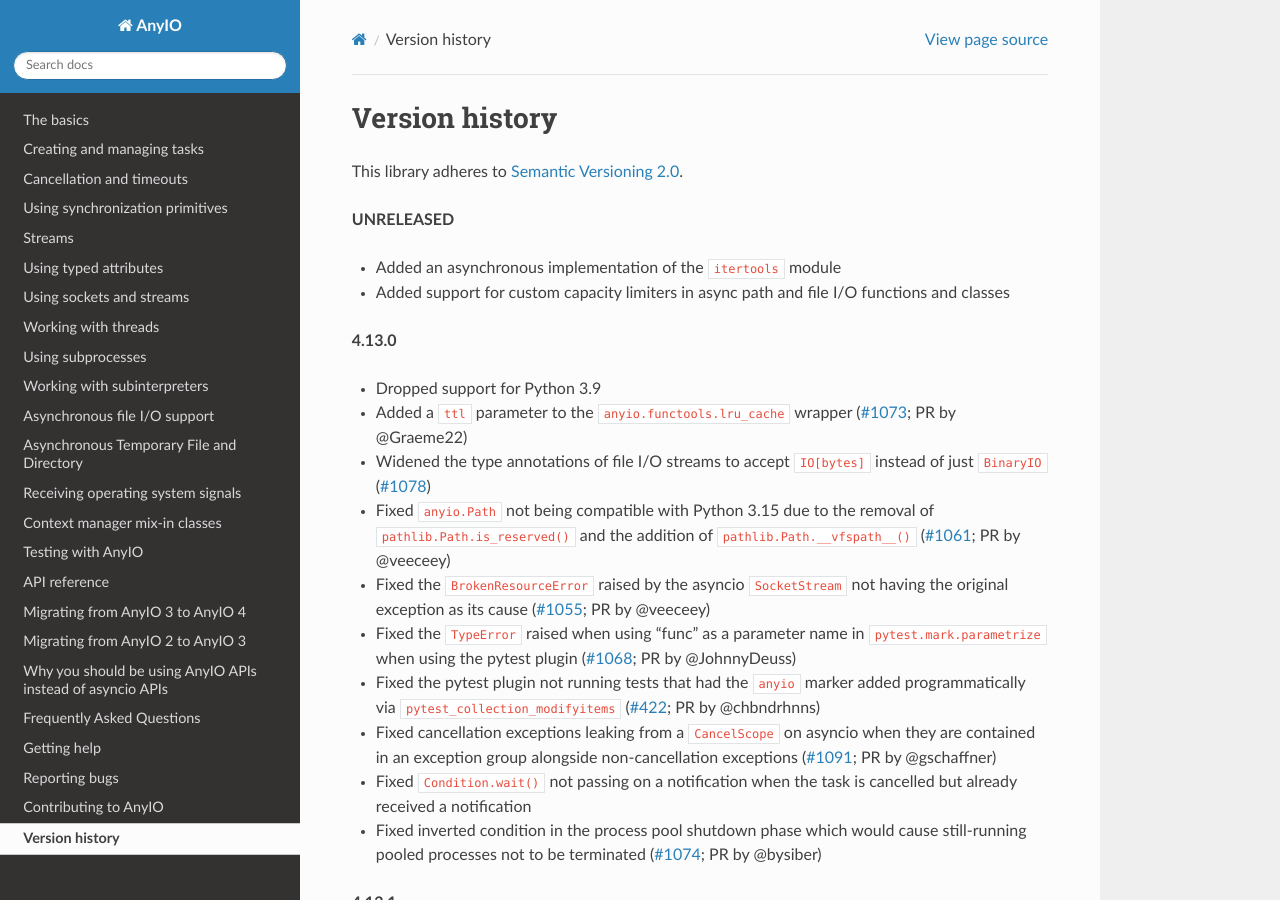
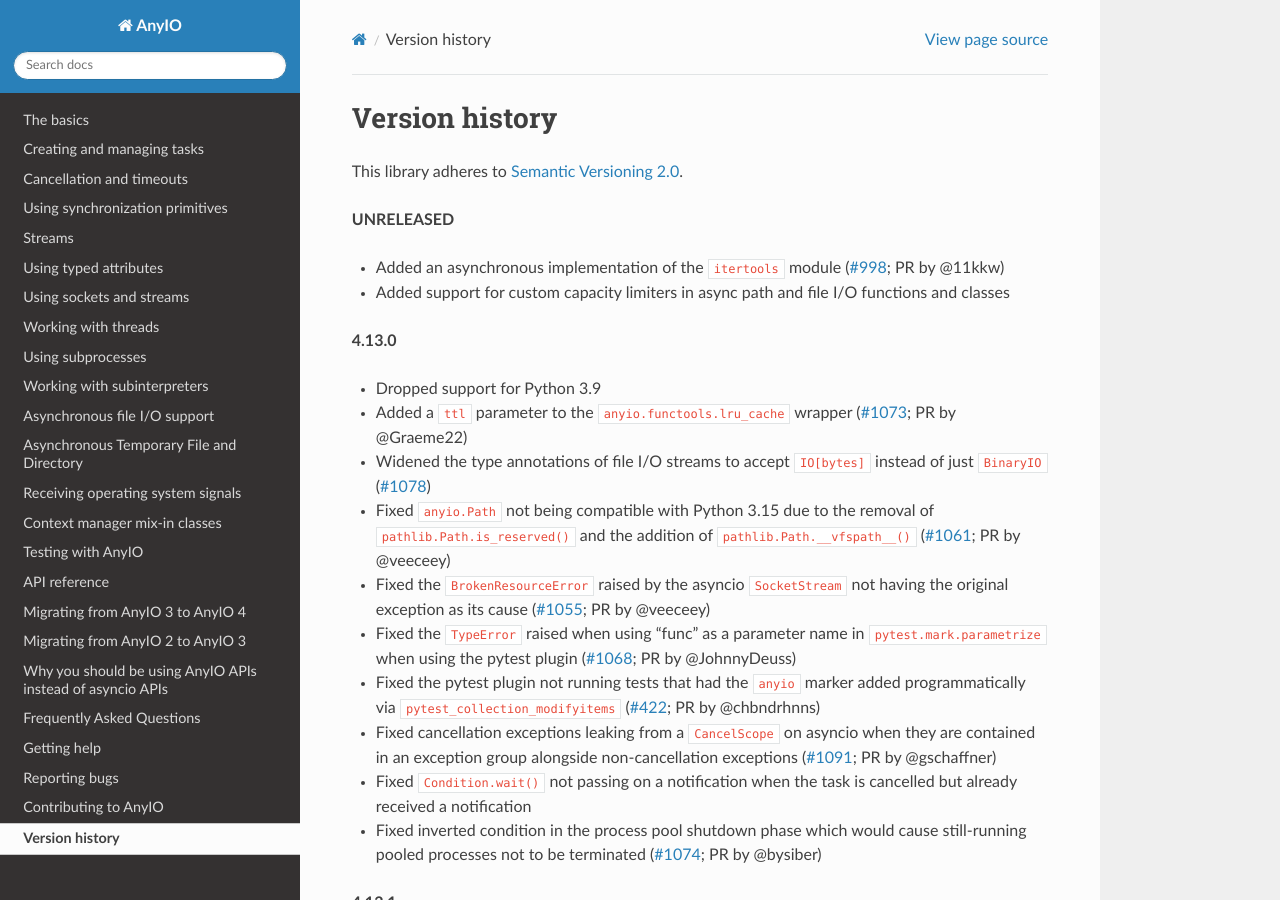
Before and after one commit to agronholm/anyio, a Sphinx documentation site: the page built from docs/versionhistory.rst, in a window 1280 px wide and 900 px high. Built offline with Sphinx 7.4.7 and the Read the Docs theme 3.1.0, drawn with Linux system fonts in a browser that asks for light colours; the version number could not be read and is left out.

Commit message:
Update docs/versionhistory.rst
Co-authored-by: Alex Grönholm <alex.gronholm@nextday.fi>

```diff
--- a/docs/versionhistory.rst
+++ b/docs/versionhistory.rst
@@ -6,6 +6,7 @@
 **UNRELEASED**
 
 - Added an asynchronous implementation of the ``itertools`` module
+  (`#998 <https://github.com/agronholm/anyio/issues/998>`_; PR by @11kkw)
 - Added support for custom capacity limiters in async path and file I/O
   functions and classes
 
```
